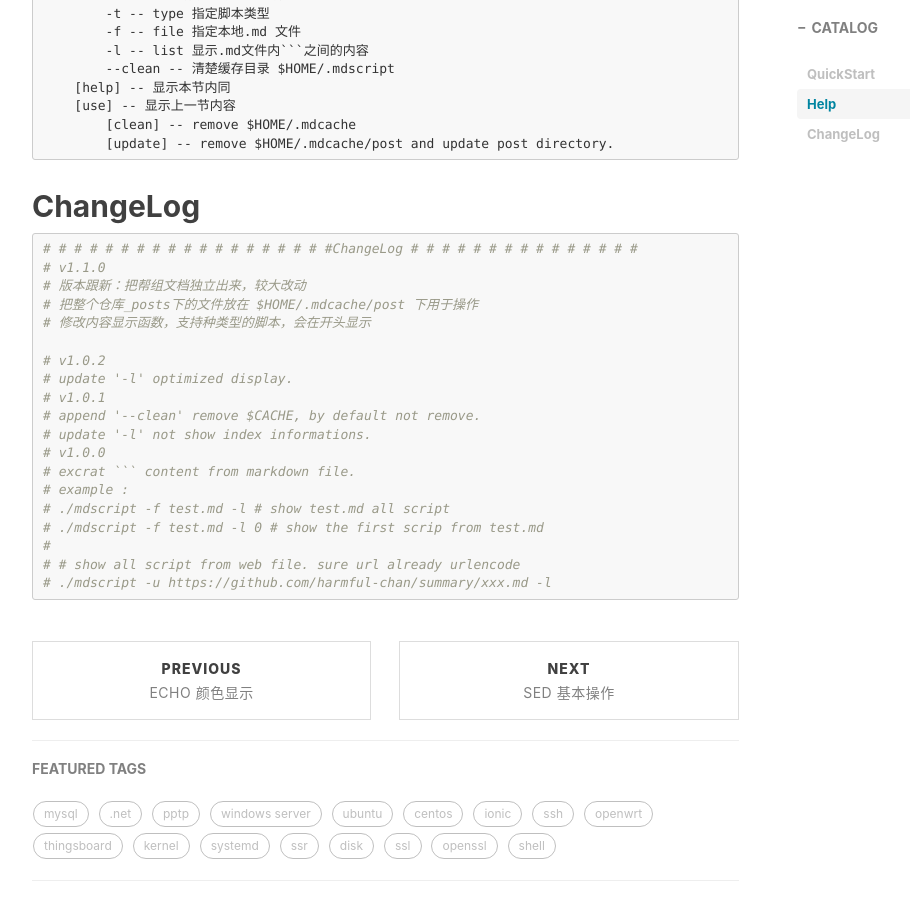
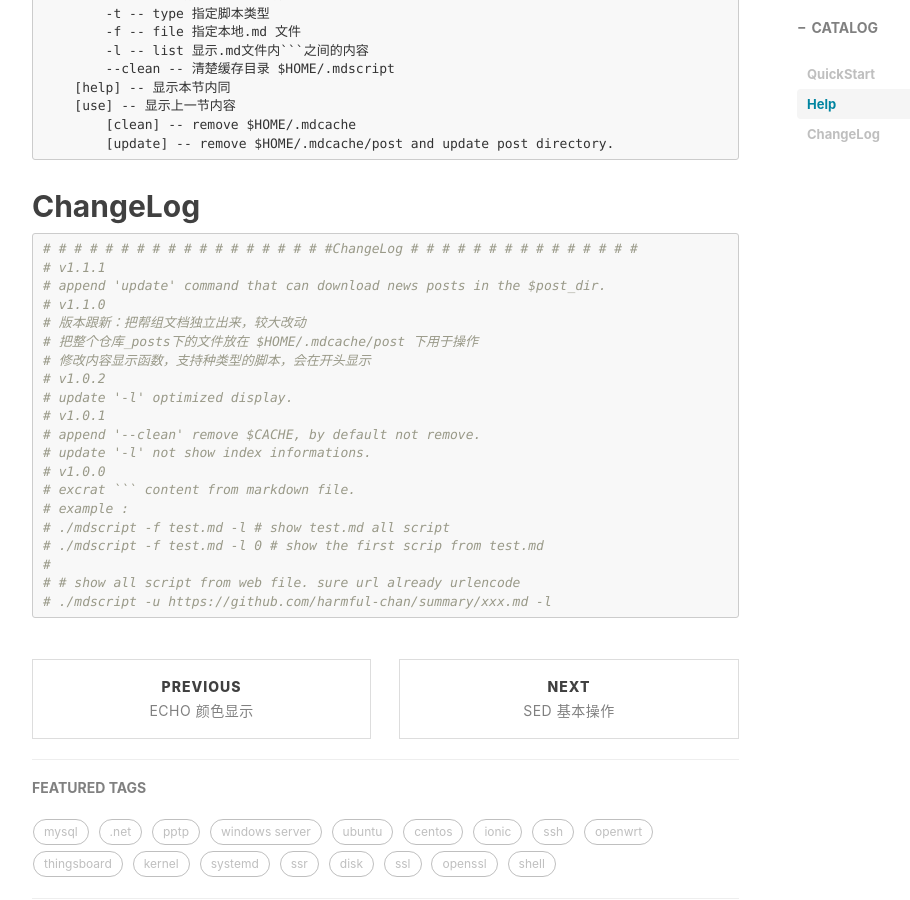
Before and after one commit to harmful-chan/pages, a Jekyll site: the page built from _posts/2021-01-16-mdscript-help.md, in a window 1280 px wide and 900 px high, scrolled down 1039 px. Shown: the whole window, without its empty margins (233-1143 px from the left). Built offline with Jekyll 4.4.1, drawn with Linux system fonts in a browser that asks for light colours; nearby versions of some CDN libraries; comment, search, counter and statistics services are not loaded.

Commit message:
update changlog

````diff
--- a/_posts/2021-01-16-mdscript-help.md
+++ b/_posts/2021-01-16-mdscript-help.md
@@ -47,11 +47,12 @@ append
 ## ChangeLog
 ```shell
 # # # # # # # # # # # # # # # # # # #ChangeLog # # # # # # # # # # # # # # #
+# v1.1.1
+# append 'update' command that can download news posts in the $post_dir.
 # v1.1.0
 # 版本跟新：把帮组文档独立出来，较大改动
 # 把整个仓库_posts下的文件放在 $HOME/.mdcache/post 下用于操作
 # 修改内容显示函数，支持种类型的脚本，会在开头显示
-
 # v1.0.2
 # update '-l' optimized display.
 # v1.0.1
````
